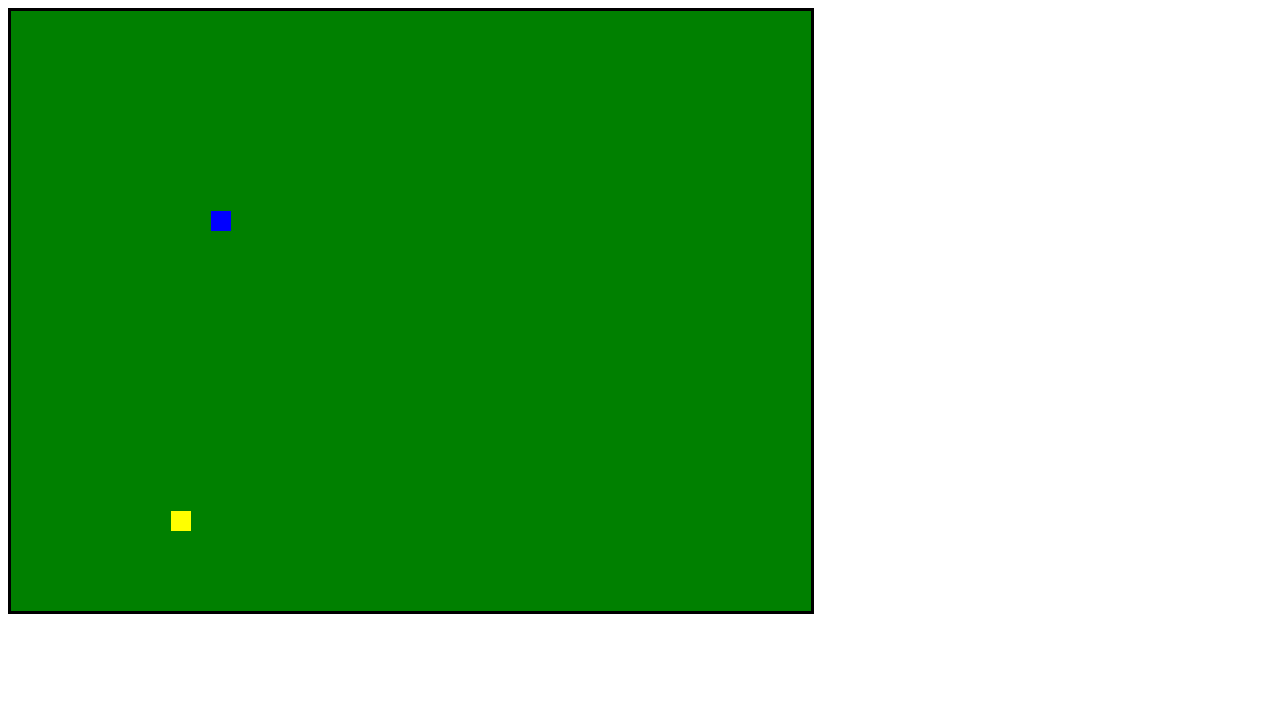
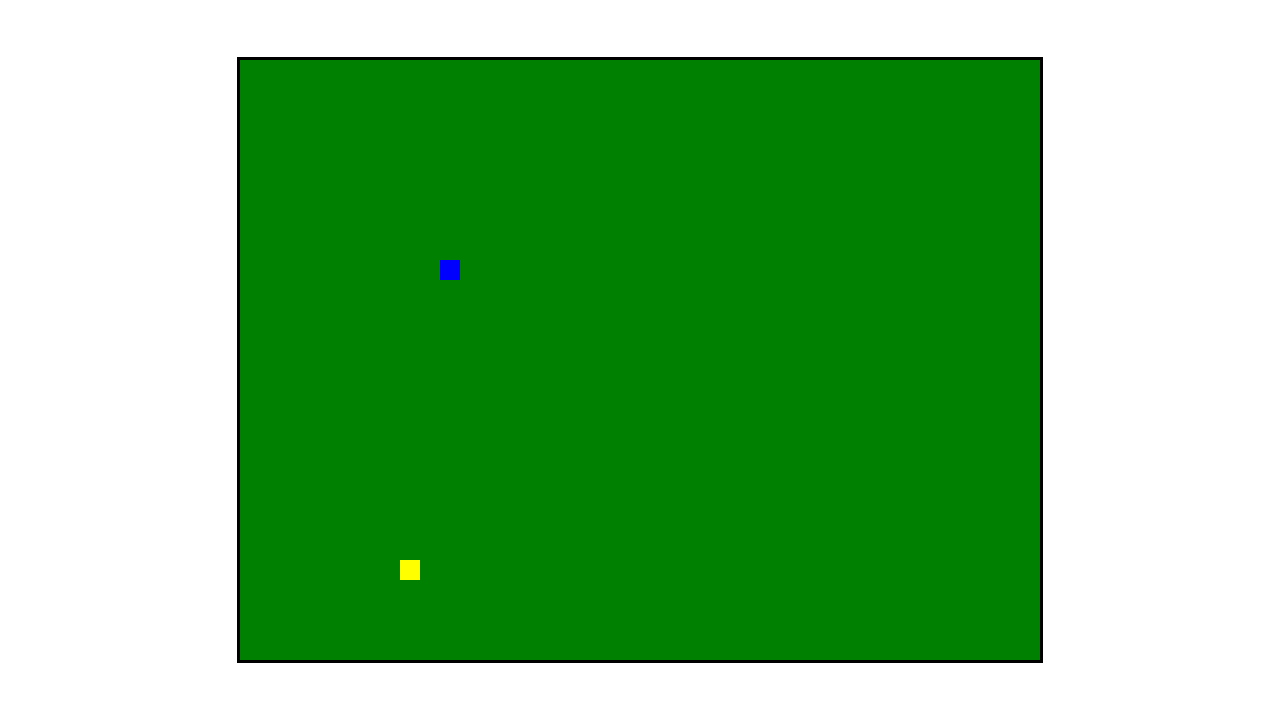
Before and after one commit to TheoCaldas/T1_ProgWeb, a plain HTML site: page game.html in a window 1280 px wide. Drawn offline with Linux system fonts and the light colour scheme.

Commit message:
[CHANGE] Canva position

```diff
--- a/styles/game.css
+++ b/styles/game.css
@@ -1,4 +1,8 @@
 canvas {
     border: solid black 3px;
-    background-color: brown;
+    text-align: center;
+    position: absolute;
+    left: 50%;
+    top: 45%;
+    transform: translate(-50%, -50%);
 }
```
